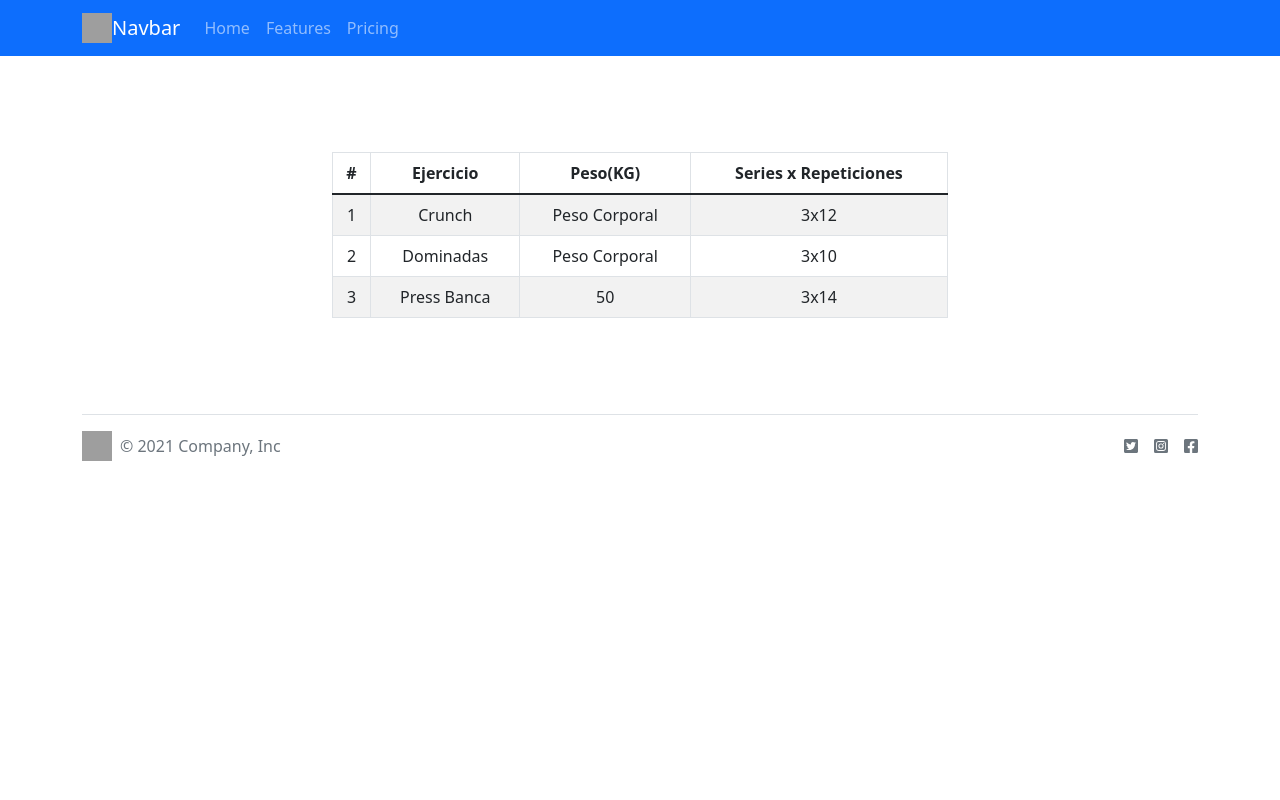
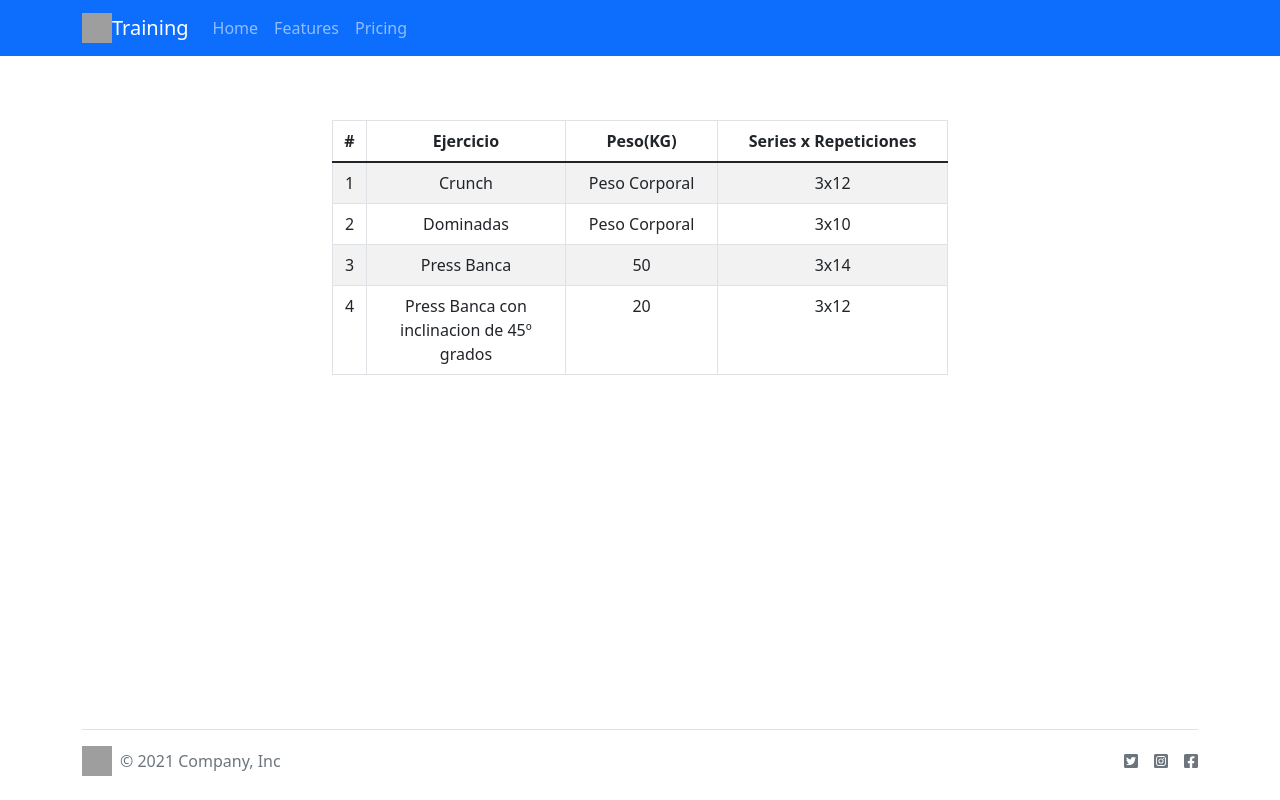
Before and after one commit to ToniPerea/React-Simple-Design, a React (Create React App) app: page /tabla in a window 1280 px wide. Built offline with nearby package versions, Linux system fonts and the light colour scheme; grey boxes are pictures that could not be loaded.

Commit message:
tarjeta usuario

```diff
--- a/src/Routes.js
+++ b/src/Routes.js
@@ -2,6 +2,7 @@ import { Route,  Switch,  } from "react-router";
 import { BrowserRouter } from "react-router-dom";
 import LoginPage from "./pages/LoginPage";
 import TablaEntreno from "./pages/TablaEntreno";
+import UsuarioPage from "./pages/UsuarioPage";
 
 
 const Routes = () => {
@@ -10,6 +11,7 @@ const Routes = () => {
         <Switch>
           <Route exact path="/" component={LoginPage}></Route>
           <Route exact path="/tabla" component={TablaEntreno}></Route>
+          <Route exact path="/user" component={UsuarioPage}></Route>
         </Switch>
       </BrowserRouter>
     );
--- a/src/components/Ejercicio.js
+++ b/src/components/Ejercicio.js
@@ -11,7 +11,7 @@ const Ejercicio = (props) => {
       <>
         <tr onClick={desplegar}>
           <td>{props.id}</td>
-          <td>{props.nombre}</td>
+          <td style={{wordWrap: 'break-word',minWidth: '160px',maxWidth: '160px'}}>{props.nombre}</td>
           <td>{props.peso}</td>
           <td>{props.repes}</td>
         </tr>
--- a/src/components/Footer.js
+++ b/src/components/Footer.js
@@ -3,9 +3,8 @@ import { faFacebookSquare, faInstagramSquare, faTwitterSquare } from '@fortaweso
 
 const FooterComponent = (props) => {
     return (
-
-        <div className="container">
-        <footer className="d-flex flex-wrap justify-content-between align-items-center py-3 my-4 border-top">
+      <div className="fixed-bottom container" style={{backgroundColor:'white'}}>
+        <footer className="d-flex flex-wrap justify-content-between align-items-center py-3 my-2 border-top">
           <div className="col-md-4 d-flex align-items-center">
             <a
               href="/"
--- a/src/components/Login.js
+++ b/src/components/Login.js
@@ -6,8 +6,8 @@ const Login = (props) => {
 
   let history = useHistory();
 
-    function tabla(){
-      history.push("/tabla");
+    function user(){
+      history.push("/user");
     }
 
     return (
@@ -16,9 +16,10 @@ const Login = (props) => {
           <Row className="justify-content-center">
             <Col className="text-center" md={5}>
               <Card className="px-3">
+                <Card.Title className="mt-3 fs-3 fw-bold">Inicie Sesión</Card.Title>
                 <Form>
                   <Form.Group className="mb-3 mt-3" controlId="formBasicEmail">
-                    <Form.Label>Email address</Form.Label>
+                    <Form.Label className="fw-bolder">Email address</Form.Label>
                     <Form.Control type="email" placeholder="Enter email" />
                     <Form.Text className="text-muted">
                       We'll never share your email with anyone else.
@@ -26,10 +27,10 @@ const Login = (props) => {
                   </Form.Group>
 
                   <Form.Group className="mb-3" controlId="formBasicPassword">
-                    <Form.Label>Password</Form.Label>
+                    <Form.Label className="fw-bolder">Password</Form.Label>
                     <Form.Control type="password" placeholder="Password" />
                   </Form.Group>
-                  <Button className="mb-3" variant="primary" type="submit" onClick={tabla}>
+                  <Button className="mb-3" variant="primary" type="submit" onClick={user}>
                     Submit
                   </Button>
                 </Form>
--- a/src/components/Navbar.js
+++ b/src/components/Navbar.js
@@ -13,7 +13,7 @@ const NavbarComponent = (props) =>{
                 className="d-inline-block align-top"
                 alt="React Bootstrap logo"
               />
-              Navbar
+              Training
             </Navbar.Brand>
             <Nav className="me-auto">
               <Nav.Link href="/">Home</Nav.Link>
--- a/src/components/Tabla.js
+++ b/src/components/Tabla.js
@@ -25,7 +25,14 @@ const entrenamiento= [
         'peso':'50',
         'repes':'3x14',
         'gif':'https://www.deportrainer.com/img/cms/Post%20de%20blog/press_banca_inclinado/movimiento-del-press-inclinado-hacia-abajo.gif'
-    }
+    },
+    {
+      'identificador':'4',
+      'nombre':'Press Banca con inclinacion de 45º grados',
+      'peso':'20',
+      'repes':'3x12',
+      'gif':'https://www.deportrainer.com/img/cms/Post%20de%20blog/press_banca_inclinado/como-hacer-el-ejercicio-press-inclinado-con-mancuernas-en-banco.gif'
+  }
 ]
 
 const Tabla = (props) => {
@@ -33,7 +40,7 @@ const Tabla = (props) => {
 
     return (
       <>
-        <Container fluid className="mt-5 mb-5">
+        <Container fluid className="mt-3 mb-5">
           <Row className="justify-content-center">
             <Col className="text-center" md={6}>
               <Table className="mt-5 mb-5" striped bordered hover>
@@ -54,7 +61,6 @@ const Tabla = (props) => {
                             peso={elemento.peso}
                             repes={elemento.repes}
                             gif={elemento.gif}
-
                           ></Ejercicio>
                         );
                     })
--- /dev/null
+++ b/src/components/Usuario.js
@@ -0,0 +1,34 @@
+import { Container, Row ,Col, Card, Image, Button} from "react-bootstrap";
+
+const Usuario = (props) => {
+    return(
+        <>
+        <Container className="mt-4 mb-5">
+            <Row>
+                <Col md={12}>
+                    <Card  className="d-block m-auto shadow-lg" style={{width:'350px', height:'100%'}}>
+                    <Image  className="d-block mt-2 m-auto" style={{width:'240px'}} src="https://cdnb.20m.es/sites/112/2019/04/cara6-620x618.jpg" roundedCircle />
+                    <Card.Body className="text-center fs-3">Maria Josefa</Card.Body>
+                    <Container className="text-center mb-3">
+                        <Button className="mx-1">
+                            Ajustes
+                        </Button>
+                        <Button className="mx-1">
+                            Salir
+                        </Button>
+                    </Container>
+                    </Card>
+                </Col>
+
+            </Row>
+            <Row>
+                <Card>
+                    <h1>Entrenos</h1>
+                </Card>
+            </Row>
+        </Container>
+        </>
+    );
+}
+
+export default Usuario;
--- /dev/null
+++ b/src/pages/UsuarioPage.js
@@ -0,0 +1,15 @@
+import FooterComponent from "../components/Footer";
+import NavbarComponent from "../components/Navbar";
+import Usuario from "../components/Usuario";
+
+const UsuarioPage = (props) => {
+    return(
+        <>
+        <NavbarComponent/>
+        <Usuario></Usuario>
+        <FooterComponent/>
+        </>
+    );
+}
+
+export default UsuarioPage;
```
